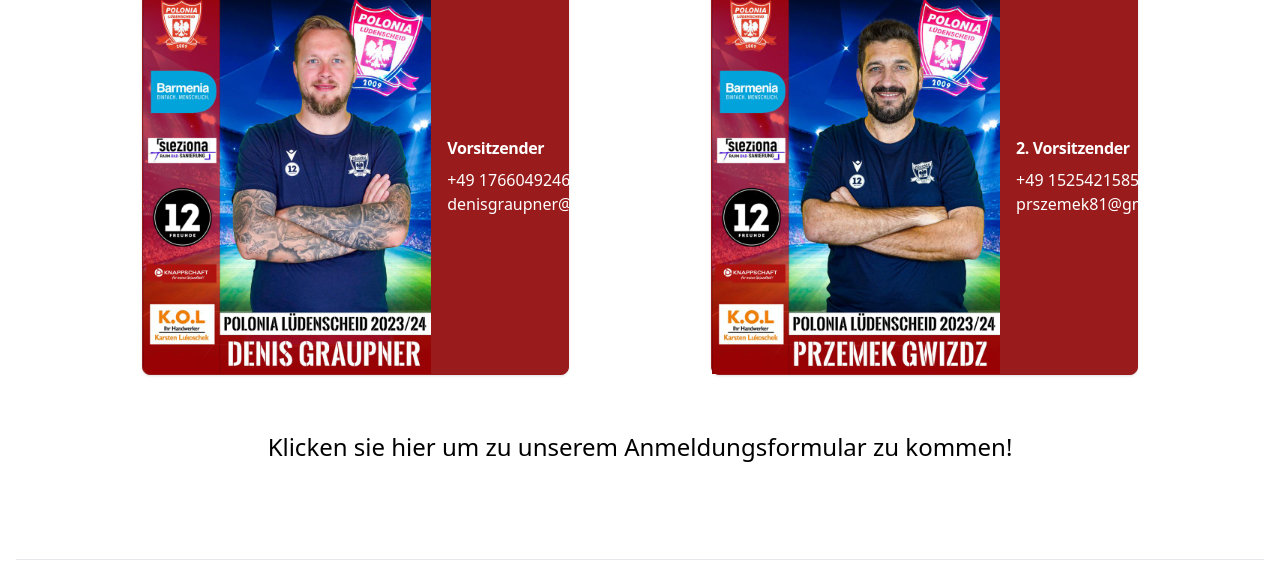
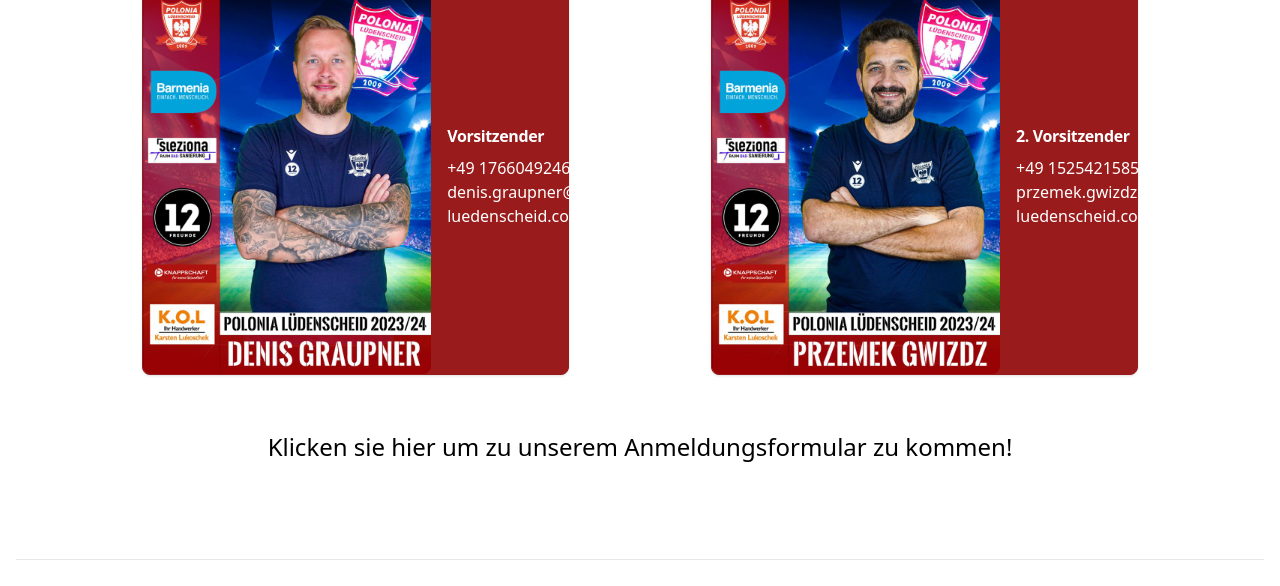
Before and after one commit to MarcelGraupner/Polonia-Website, a plain HTML site: page Polonia-Website/vorstand.html in a window 1280 px wide. Shown: the part 215-801 px from the top of the page. Drawn offline with nearby package versions, Linux system fonts and the light colour scheme.

Commit message:
changed emails, customized picture sizes

```diff
--- a/Polonia-Website/vorstand.html
+++ b/Polonia-Website/vorstand.html
@@ -45,19 +45,19 @@
     <ul class="grid grid-cols-2 justify-items-center  lg:grid-cols-9">
         <li class="max-w-max lg:col-start-2 lg:col-end-5">
             <div class="flex flex-col items-center bg-red-800 border border-red-800 rounded-lg shadow md:flex-row">
-        <img class="object-cover w-full rounded-t-lg h-full md:h-auto max-h-72 lg:max-h-96 md:rounded-none md:rounded-l-lg" src="/Polonia-Website/assets/spieler/vs1.jpeg" alt="">
+            <img class="rounded-t-lg rounded-b-lg max-h-72 lg:max-h-96 flex" src="/Polonia-Website/assets/spieler/vs1.jpeg" alt="">
             <div class="flex flex-col justify-between p-4 leading-normal">
                 <h5 class="mb-2 text-1xl font-bold tracking-tight text-white">Vorsitzender</h5>
-            <p class="mb-3 font-normal text-white">+49 17660492464<br>denisgraupner@gmx.de</p>
+                <p class="mb-3 font-normal text-white">+49 17660492464<br>denis.graupner@polonia-luedenscheid.com</p>
             </div>
         </div>
         </li>
     <li class="max-w-max lg:col-start-6 lg:col-end-9">
         <div class="flex flex-col items-center bg-red-800 border border-red-800 rounded-lg shadow md:flex-row">
-        <img class="object-cover w-full rounded-t-lg h-full md:h-auto max-h-72 lg:max-h-96 md:rounded-none " src="/Polonia-Website/assets/spieler/vs2.jpeg" alt="">
+        <img class="rounded-t-lg rounded-b-lg max-h-72 lg:max-h-96 flex" src="/Polonia-Website/assets/spieler/vs2.jpeg" alt="">
         <div class="flex flex-col justify-between p-4 leading-normal">
             <h5 class="mb-2 text-1xl font-bold tracking-tight text-white">2. Vorsitzender</h5>
-            <p class="mb-3 font-normal text-white">+49 15254215858<br>prszemek81@gmx.net</p>
+            <p class="mb-3 font-normal text-white">+49 15254215858<br>przemek.gwizdz@polonia-luedenscheid.com</p>
         </div>
     </div>
     </li>
```
Also changed, not shown: Polonia-Website/index.html (+1 -1 lines). Lines whose indentation alone changed are shown as unchanged.
